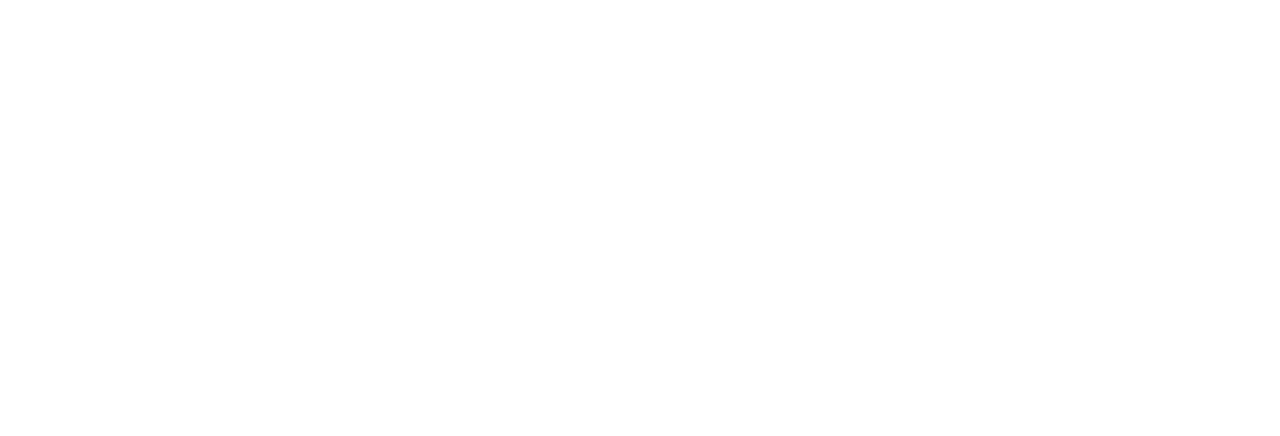
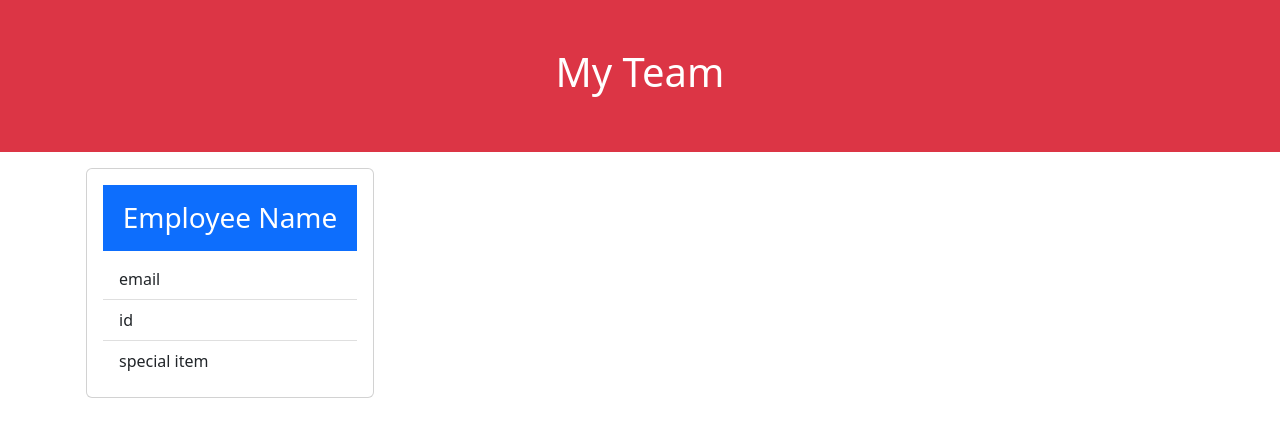
Before and after one commit to EllieWalsch/team-profile-generator, a website: page dist/generatedHTML.html in a window 1280 px wide. Drawn offline with nearby package versions, Linux system fonts and the light colour scheme.

Commit message:
Add boilerplate for HTML cards
Note: will be deleted later

```diff
--- a/dist/generatedHTML.html
+++ b/dist/generatedHTML.html
@@ -1,2 +1,34 @@
 <!-- final product goes here -->
 <!-- delete this file later, placeholder -->
+<!DOCTYPE html>
+<html lang="en">
+<head>
+  <meta charset="UTF-8">
+  <meta http-equiv="X-UA-Compatible" content="IE=edge">
+  <meta name="viewport" content="width=device-width, initial-scale=1.0">
+  <link
+    href="https://cdn.jsdelivr.net/npm/bootstrap@5.2.3/dist/css/bootstrap.min.css"
+    rel="stylesheet" integrity="sha384-rbsA2VBKQhggwzxH7pPCaAqO46MgnOM80zW1RWuH61DGLwZJEdK2Kadq2F9CUG65"
+    crossorigin="anonymous">
+  <link rel="stylesheet" href="./style.css">
+  <title>My Team</title>
+</head>
+<body>
+  <header class="bg-danger p-5">
+    <h1 class="text-center text-white">My Team</h1>
+  </header>
+
+  <div class="container d-flex flex-row p-0" style="width: 100%;">
+    <div class="card m-3" style="width: 18rem;">
+      <div class="card-body">
+        <h3 class="card-title bg-primary p-3 text-white text-center">Employee Name</h3>
+        <ul class="list-group list-group-flush">
+          <li class="list-group-item">email</li>
+          <li class="list-group-item">id</li>
+          <li class="list-group-item">special item</li>
+        </ul>
+      </div>
+    </div>
+  </div>
+</body>
+</html>
```
